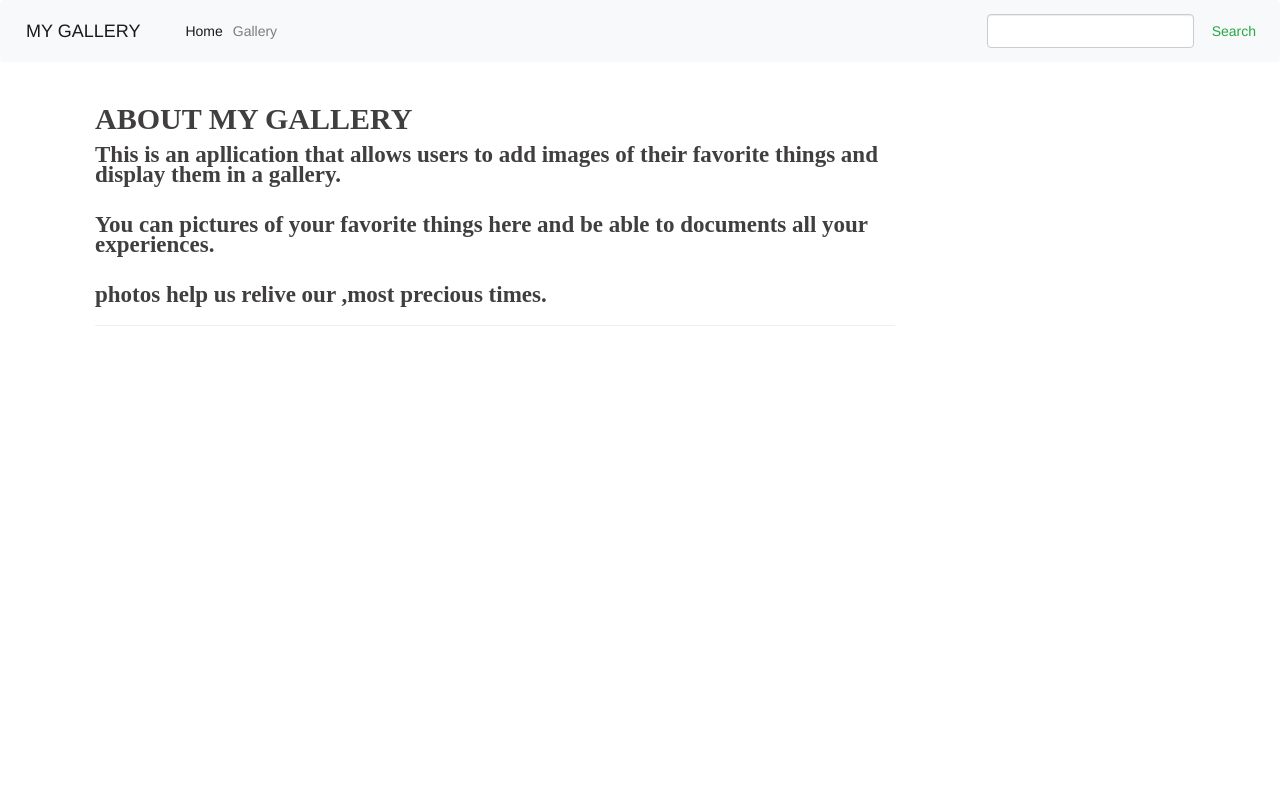
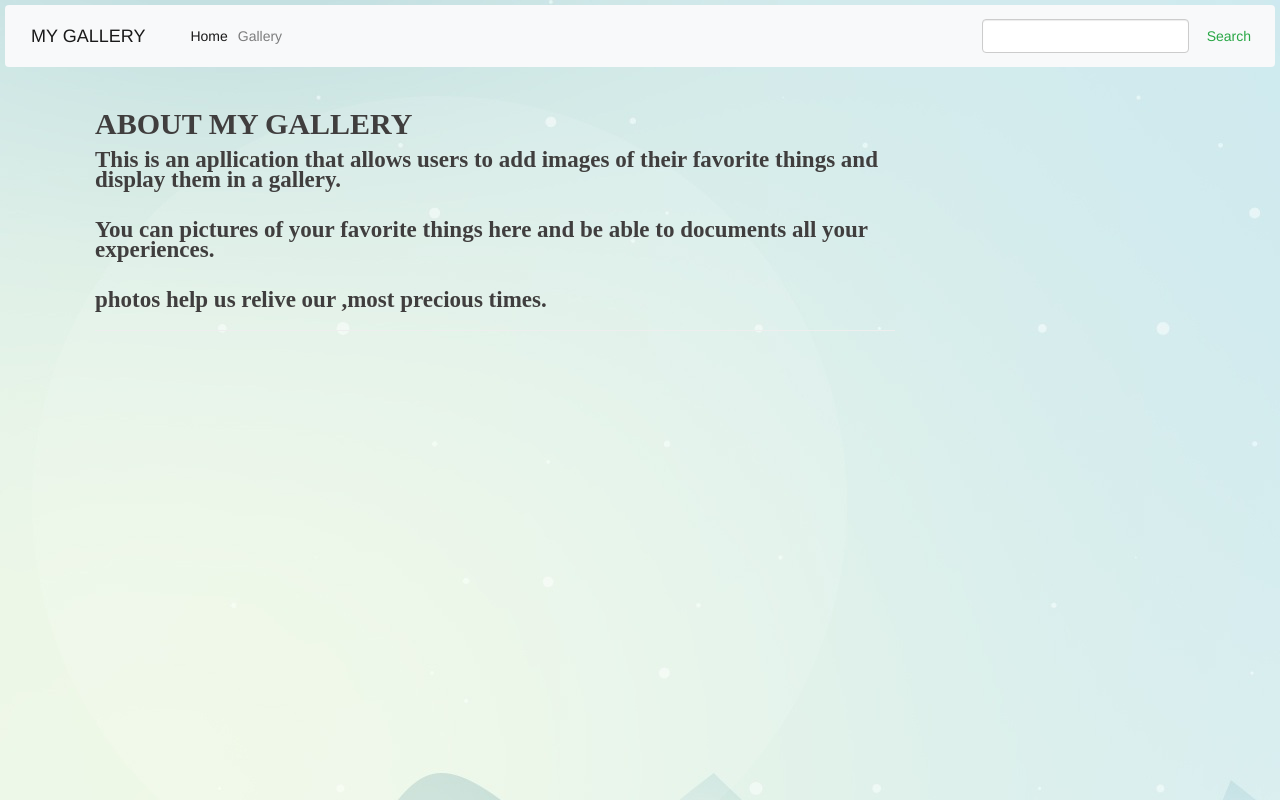
Before and after one commit to Alicia-krynne/wk1DjangoIP, a Django app: page / in a window 1280 px wide. Run offline with Django 3.2, Linux system fonts and the light colour scheme; some libraries are stand-ins or nearby versions.

Commit message:
enhance css

```diff
--- a/pictures/templates/pics/base.html
+++ b/pictures/templates/pics/base.html
@@ -23,7 +23,7 @@
 
 
 </head>
-<body>
+<body >
 
   <nav class="navbar navbar-expand-lg navbar-light bg-light" style="background-color: #e3f2fd;">
     <a class="navbar-brand" href="#">MY GALLERY </a>
--- a/static/css/base.css
+++ b/static/css/base.css
@@ -1,9 +1,9 @@
 @charset "utf-8";
 
 body{
-background-color: #ffffff;
-margin: 0px;
-padding: 0px ;
+background-image: url("../img/bg.jpg");
+margin: 10px;
+padding: 5px ;
 }
 
 ul{
```
Also changed, not shown: img/bg.jpg (added).
